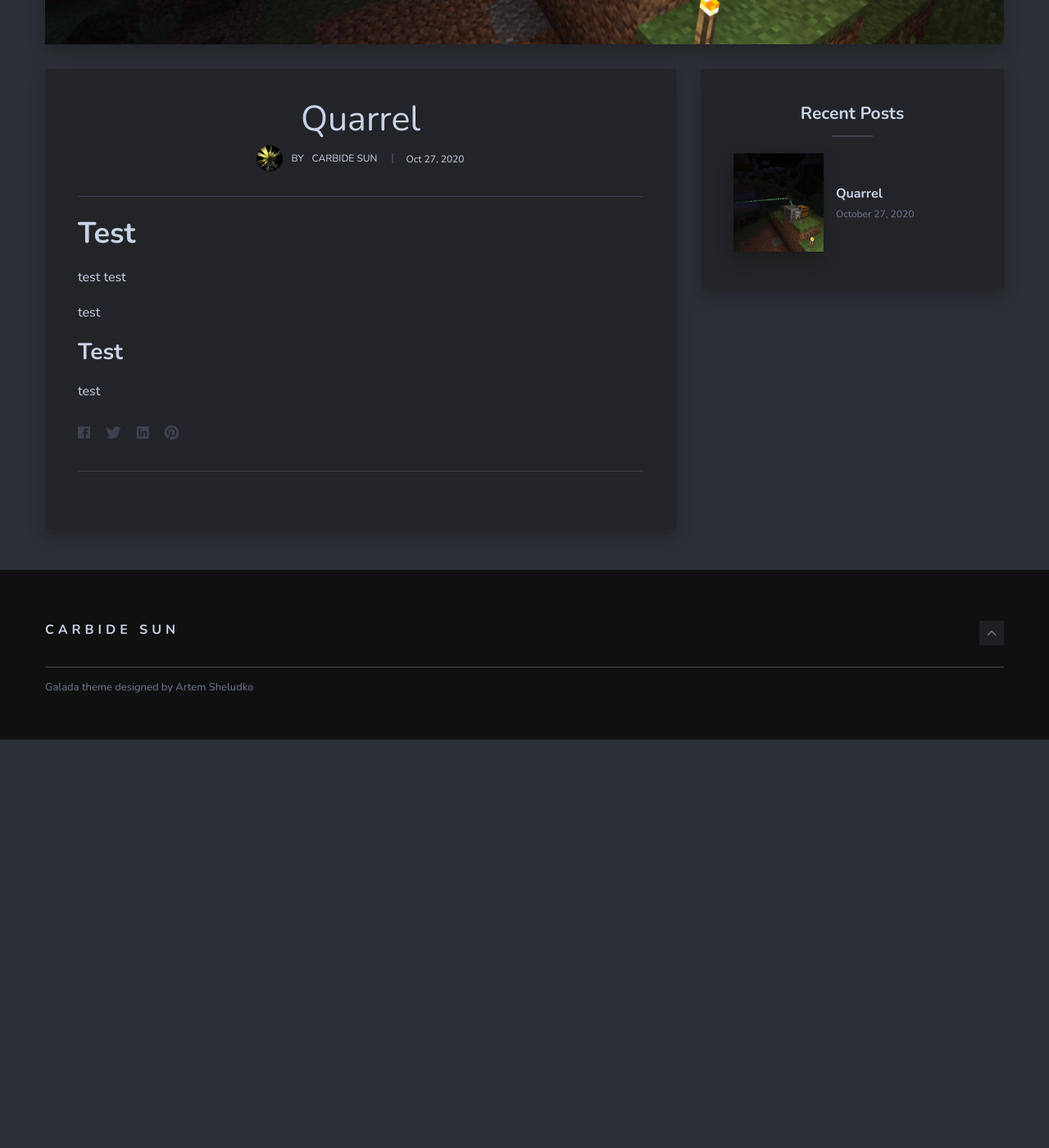
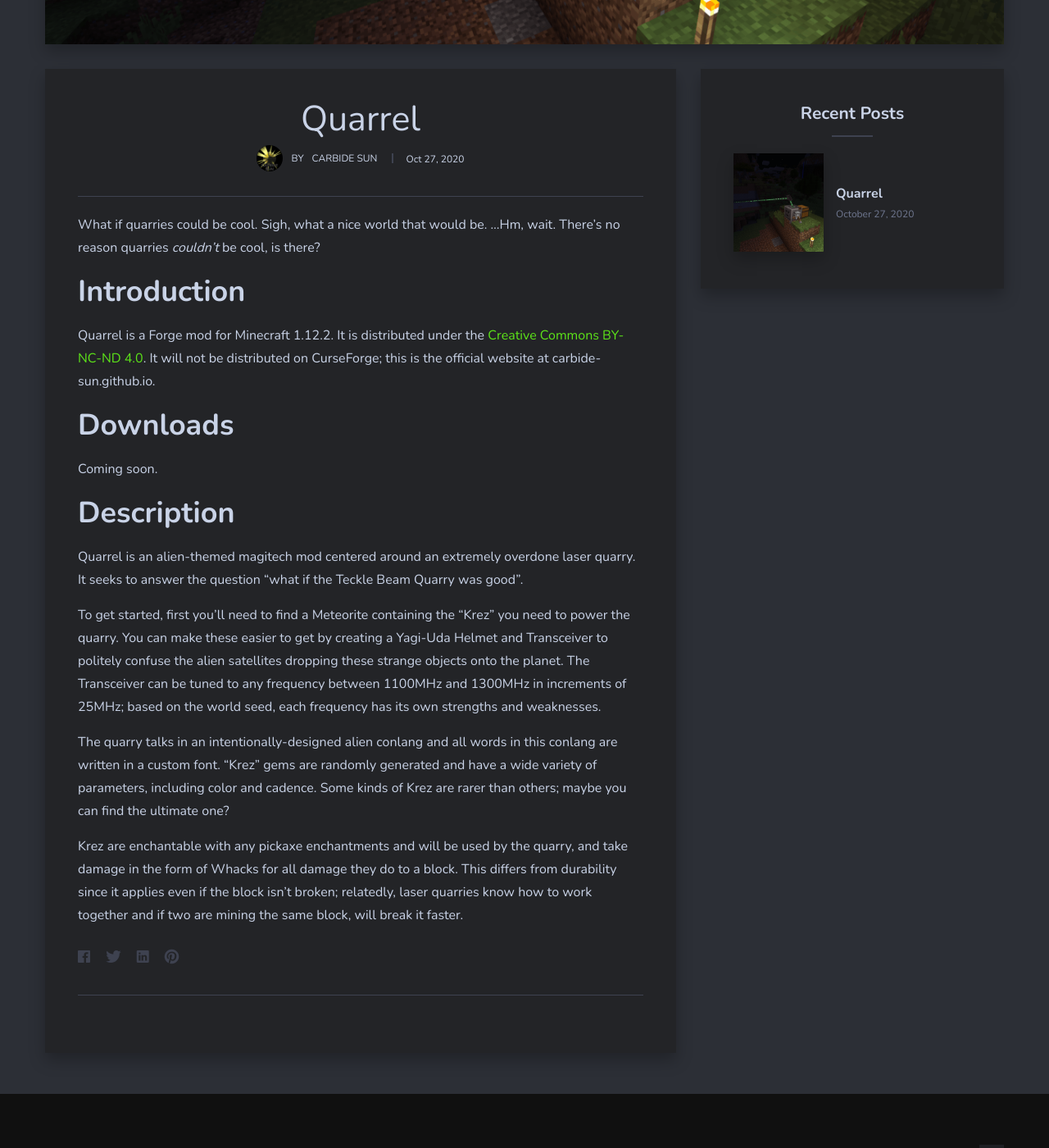
Before and after one commit to carbide-sun/carbide-sun.github.io, a Jekyll site: the page built from _posts/2020-10-27-quarrel.markdown, in a window 1280 px wide and 1400 px high, scrolled down 641 px. Shown: the whole window at 82% size. Built offline with Jekyll 4.4.1, drawn with Linux system fonts in a browser that asks for light colours; nearby versions of some CDN libraries; before the commit the page ends 1543 px from its top, so only the background shows below that.

Commit message:
Update 2020-10-27-quarrel.markdown

```diff
--- a/_posts/2020-10-27-quarrel.markdown
+++ b/_posts/2020-10-27-quarrel.markdown
@@ -4,12 +4,37 @@
 image: quarrel.png
 date: 2020-10-27 00:00:00 +0000
 ---
-# Test
-test
-test
+What if quarries could be cool. Sigh, what a nice world that would be.
+...Hm, wait. There's no reason quarries *couldn't* be cool, is there?
 
-test
+# Introduction
+Quarrel is a Forge mod for Minecraft 1.12.2. It is distributed under the
+[Creative Commons BY-NC-ND 4.0](https://creativecommons.org/licenses/by-nc-nd/4.0/).
+It will not be distributed on CurseForge; this is the official website at
+carbide-sun.github.io.
 
-## Test
+# Downloads
+Coming soon.
 
-test
+# Description
+Quarrel is an alien-themed magitech mod centered around an extremely overdone
+laser quarry. It seeks to answer the question "what if the Teckle Beam Quarry
+was good".
+
+To get started, first you'll need to find a Meteorite containing the "Krez" you
+need to power the quarry. You can make these easier to get by creating a Yagi-Uda
+Helmet and Transceiver to politely confuse the alien satellites dropping these
+strange objects onto the planet. The Transceiver can be tuned to any frequency
+between 1100MHz and 1300MHz in increments of 25MHz; based on the world seed,
+each frequency has its own strengths and weaknesses.
+
+The quarry talks in an intentionally-designed alien conlang and all words in
+this conlang are written in a custom font. "Krez" gems are randomly generated
+and have a wide variety of parameters, including color and cadence. Some kinds
+of Krez are rarer than others; maybe you can find the ultimate one?
+
+Krez are enchantable with any pickaxe enchantments and will be used by the quarry,
+and take damage in the form of Whacks for all damage they do to a block. This
+differs from durability since it applies even if the block isn't broken; relatedly,
+laser quarries know how to work together and if two are mining the same block,
+will break it faster.
```
